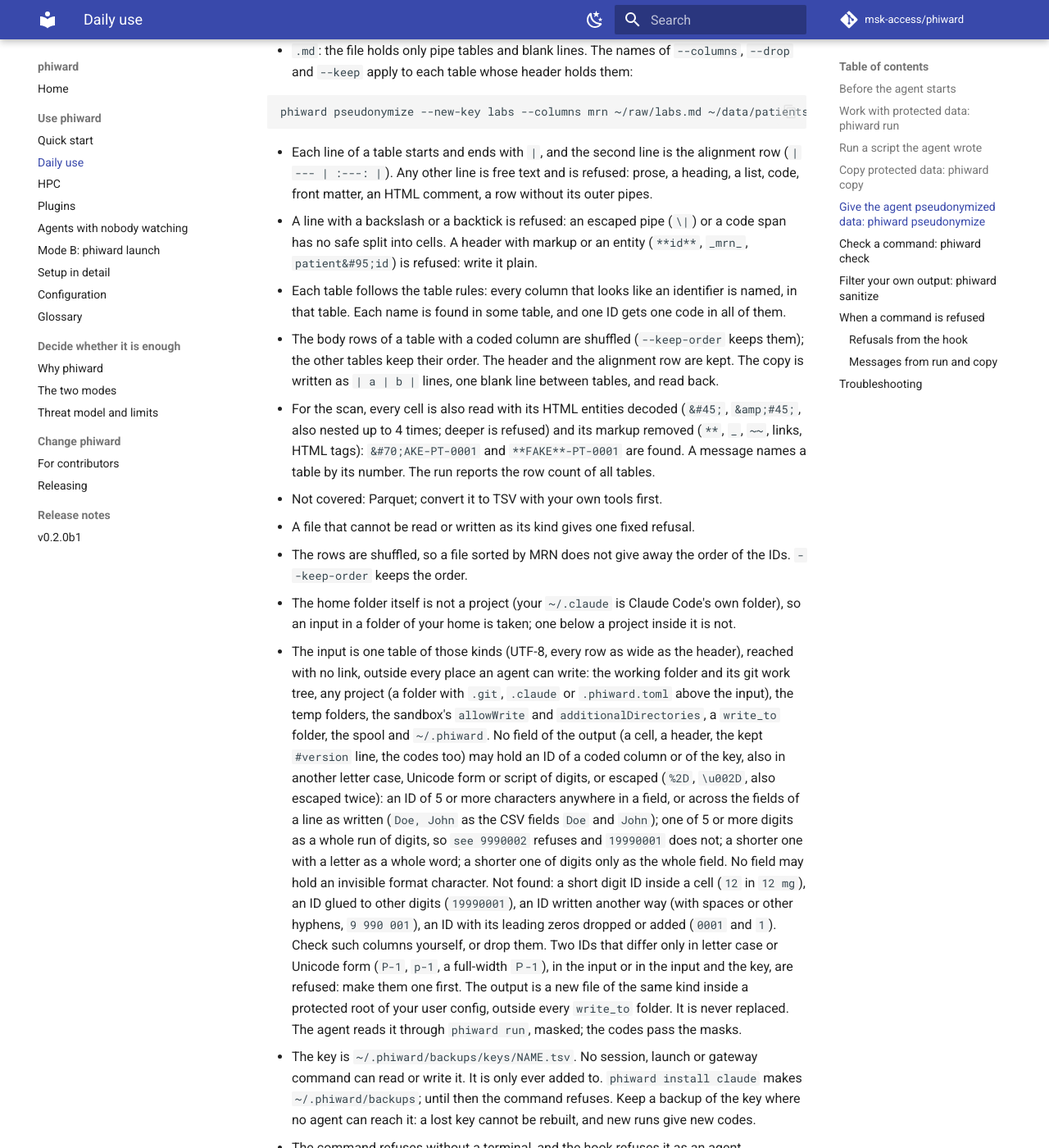
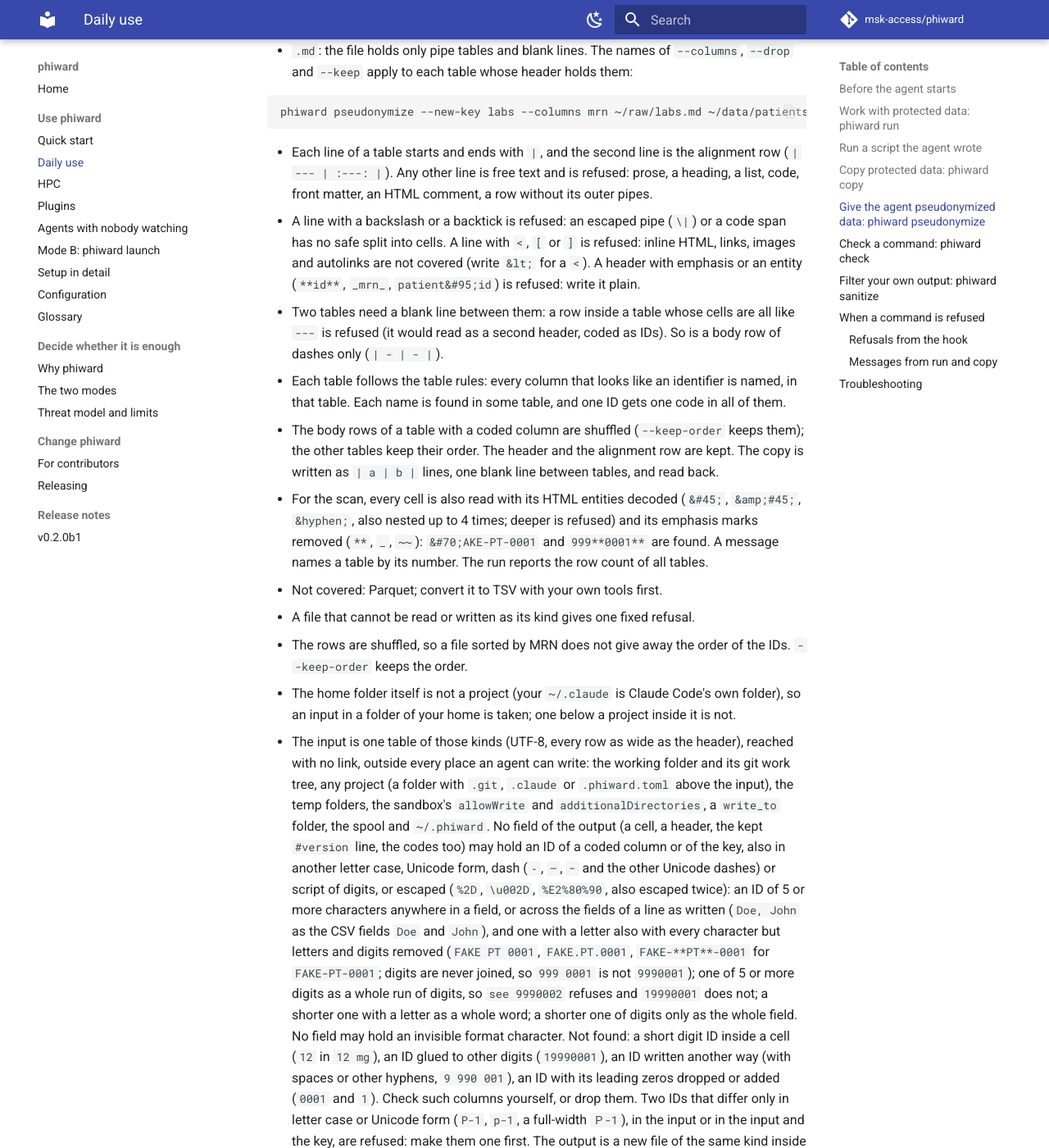
Before and after one commit to msk-access/phiward, an MkDocs documentation site: the page built from docs/daily-use.md, in a window 1280 px wide and 1400 px high, scrolled down 5990 px. Shown: the whole window at 82% size. Built offline with MkDocs 1.6.1 and Material for MkDocs 9.7.7, drawn with Linux system fonts in a browser that asks for light colours; comment, search, counter and statistics services are not loaded; the version menu is left out.

Commit message:
pseudonymize: review round 1 of formats step 4 (Markdown)
1. Unicode dashes. `_forms` (every kind) and `_fold` (the twin rule) read
   every dash of category Pd, and U+2212, U+2043, U+02D7, U+30FC, as `-`.
   `FAKE‐PT-0001`, `%E2%80%90`, `&hyphen;` were found in no kind; two IDs that
   differ only in a dash are now twins.
2. Separators in a long ID. An ID of 5 or more characters with a letter is
   also matched with every character but letters and digits removed from the
   ID and the field (`FAKE PT 0001`, `FAKE-**PT**-0001`). Digit-only IDs keep
   their rules: `999 0001` is not `9990001` (tested).
3. Tags and links. `_md_render` parsed HTML and links less well than
   CommonMark (`<a title="x>y">`, `<!-- > -->`, `[x](a(b))` hid IDs). The
   mechanism is removed: a Markdown line with `<`, `[` or `]` is refused, and
   `_md_render` only removes emphasis marks. The header markup rule drops the
   now unreachable `<>[]`.
4. Two tables with no blank line read as one, the second header coded as IDs.
   A body row whose cells all look like `---` is refused.

Changed expectations of tests of this branch (step 4):
- test_markdown_an_id_behind_an_entity_or_markup_in_a_kept_cell_is_refused
  asserted that eight cells with links or HTML (`[FAKE-PT](x)-0001`,
  `FAKE<b></b>-PT-0001`, ...) are refused by the scan ("table 1, column 2").
  They are now refused earlier, by the line rule; they moved to
  test_markdown_a_cell_with_a_raw_angle_or_square_bracket_is_refused, which
  asserts that refusal.
- test_markdown_markup_and_entities_with_no_id_pass asserted that
  `[link](...)` and `<br>` pass; both are refused now. They are replaced by
  `https://example.org/a_b` and `a > b`.
- test_markdown_a_header_with_markup_or_an_entity_is_refused had `[pid](x)`
  and `<b>id</b>`; they are refused by the line rule now (covered by the
  bracket test); `~~mrn~~` is added.

Docs: HELP, daily-use, threat-model, CHANGELOG, decisions.

```diff
--- a/docs/daily-use.md
+++ b/docs/daily-use.md
@@ -248,8 +248,12 @@ phiward pseudonymize --new-key labs --columns mrn --drop dob ~/raw/labs.tsv ~/da
       (`| --- | :---: |`). Any other line is free text and is refused: prose, a heading, a
       list, code, front matter, an HTML comment, a row without its outer pipes.
     - A line with a backslash or a backtick is refused: an escaped pipe (`\|`) or a code span
-      has no safe split into cells. A header with markup or an entity (`**id**`, `_mrn_`,
-      `patient&#95;id`) is refused: write it plain.
+      has no safe split into cells. A line with `<`, `[` or `]` is refused: inline HTML,
+      links, images and autolinks are not covered (write `&lt;` for a `<`). A header with
+      emphasis or an entity (`**id**`, `_mrn_`, `patient&#95;id`) is refused: write it plain.
+    - Two tables need a blank line between them: a row inside a table whose cells are all
+      like `---` is refused (it would read as a second header, coded as IDs). So is a body
+      row of dashes only (`| - | - |`).
     - Each table follows the table rules: every column that looks like an identifier is
       named, in that table. Each name is found in some table, and one ID gets one code in
       all of them.
@@ -257,8 +261,8 @@ phiward pseudonymize --new-key labs --columns mrn --drop dob ~/raw/labs.tsv ~/da
       the other tables keep their order. The header and the alignment row are kept. The copy
       is written as `| a | b |` lines, one blank line between tables, and read back.
     - For the scan, every cell is also read with its HTML entities decoded (`&#45;`,
-      `&amp;#45;`, also nested up to 4 times; deeper is refused) and its markup removed
-      (`**`, `_`, `~~`, links, HTML tags): `&#70;AKE-PT-0001` and `**FAKE**-PT-0001` are
+      `&amp;#45;`, `&hyphen;`, also nested up to 4 times; deeper is refused) and its
+      emphasis marks removed (`**`, `_`, `~~`): `&#70;AKE-PT-0001` and `999**0001**` are
       found. A message names a table by its number. The run reports the row count of all
       tables.
   - Not covered: Parquet; convert it to TSV with your own tools first.
@@ -273,9 +277,13 @@ phiward pseudonymize --new-key labs --columns mrn --drop dob ~/raw/labs.tsv ~/da
   folders, the sandbox's `allowWrite` and `additionalDirectories`,
   a `write_to` folder, the spool and `~/.phiward`. No field of the output (a cell, a header, the
   kept `#version` line, the codes too) may hold an ID of a coded column or of the key, also in
-  another letter case, Unicode form or script of digits, or escaped (`%2D`, `\u002D`, also
-  escaped twice): an ID of 5 or more characters anywhere in a field, or across the fields of a
-  line as written (`Doe, John` as the CSV fields `Doe` and ` John`); one of 5 or more digits as a whole run of digits, so
+  another letter case, Unicode form, dash (`‐`, `–`, `−` and the other Unicode dashes) or
+  script of digits, or escaped (`%2D`, `\u002D`, `%E2%80%90`, also escaped twice): an ID of
+  5 or more characters anywhere in a field, or across the fields of a line as written (`Doe,
+  John` as the CSV fields `Doe` and ` John`), and one with a letter also with every
+  character but letters and digits removed (`FAKE PT 0001`, `FAKE.PT.0001`,
+  `FAKE-**PT**-0001` for `FAKE-PT-0001`; digits are never joined, so `999 0001` is not
+  `9990001`); one of 5 or more digits as a whole run of digits, so
   `see 9990002` refuses and `19990001` does not; a shorter one with a letter as a whole word;
   a shorter one of digits only as the whole field. No field may hold an invisible format
   character. Not found: a short digit ID
```
Also changed, not shown: .agents/decisions.md (+9 -4 lines), CHANGELOG.md (+6 -4 lines), docs/threat-model.md (+7 -5 lines), 2 other files.
